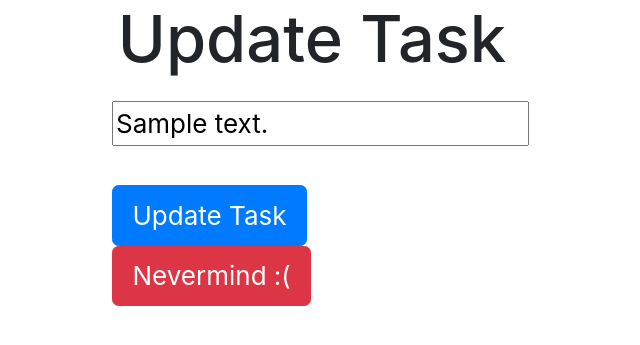
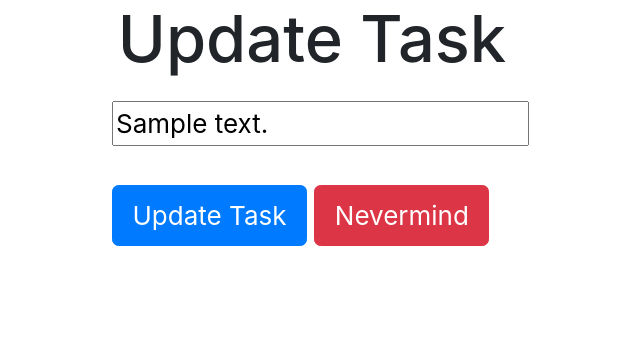
Before and after one commit to YussufSassi/FCC-Taskmanager, a Flask app: page /update/1 in a window 1280 px wide. Shown: the top 345 px of the page, without its empty margins (328-968 px from the left). Run offline with Flask 2, Linux system fonts and the light colour scheme; tables that the repository leaves empty hold one stand-in row (values such as "Sample post").

Commit message:
Update update.html

```diff
--- a/templates/update.html
+++ b/templates/update.html
@@ -15,7 +15,7 @@
         <br>
         <input type="submit" value="Update Task" class="btn btn-primary">
 
-        <a href="/"><button class="btn btn-danger">Nevermind :(</button></a>
+        <a href="/"><button class="btn btn-danger">Nevermind</button></a>
     </form>
 </div>
 {% endblock %}
```
